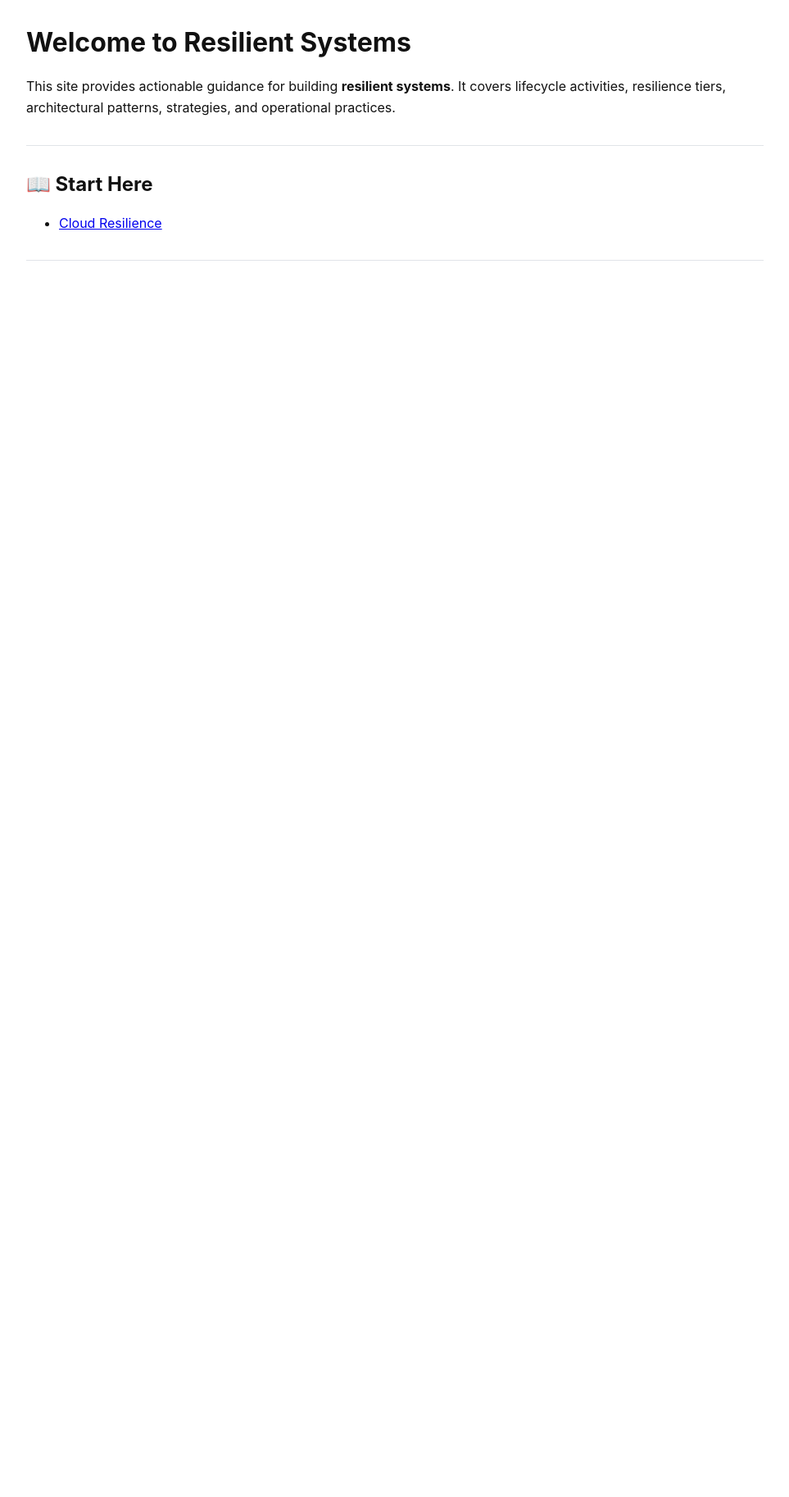
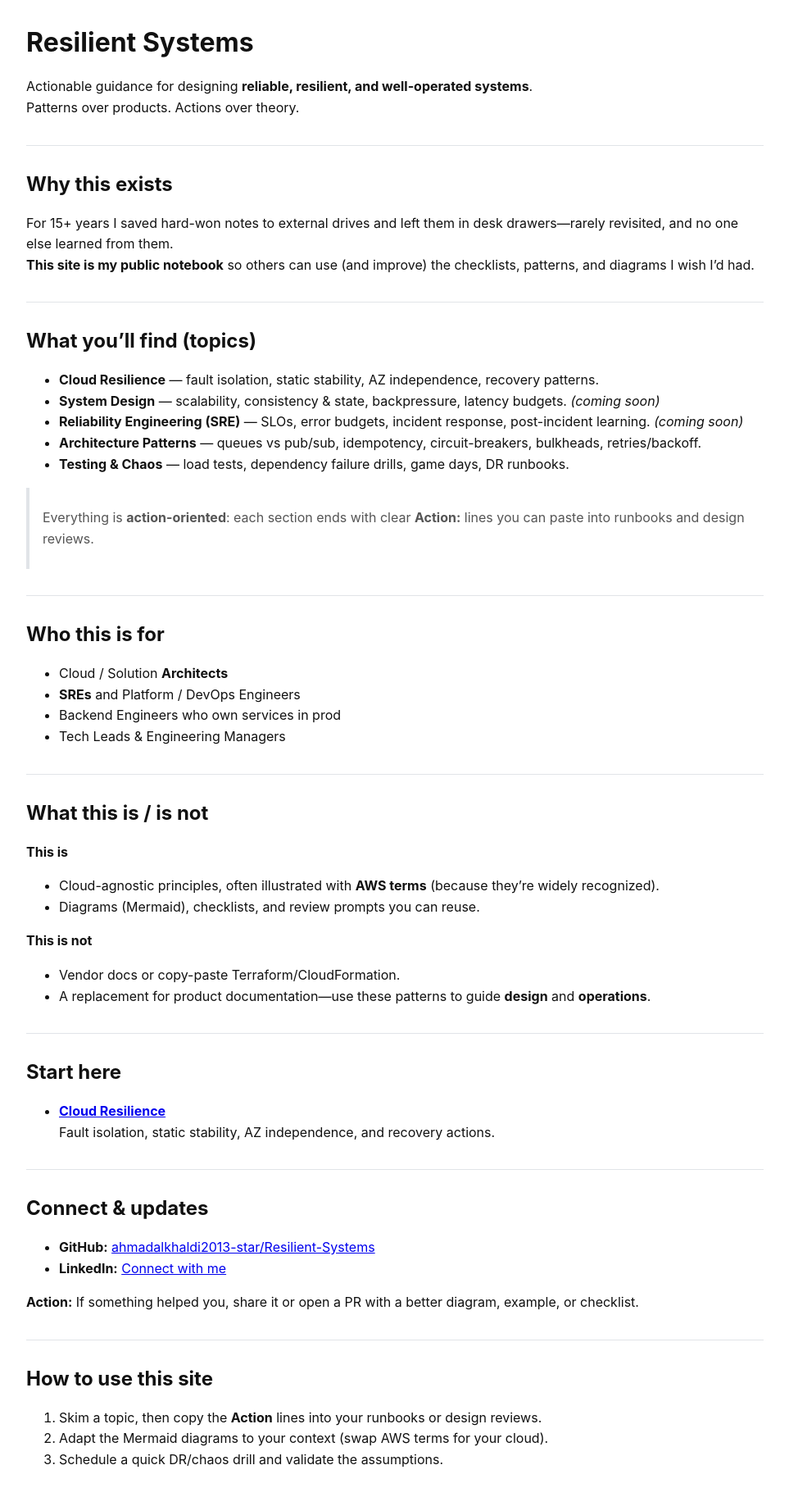
Before and after one commit to ahmadalkhaldi2013-star/Cloud-Resilience, a Jekyll site: the page built from index.md, in a window 1280 px wide. Shown: the whole page at 82% size, without its empty margins (158-1121 px from the left). Built offline with Jekyll 4.4.1, drawn with Linux system fonts in a browser that asks for light colours; before the commit the page ends 900 px from its top, so only the background shows below that.

Commit message:
update main index.md

```diff
--- a/index.md
+++ b/index.md
@@ -1,17 +1,73 @@
 ---
 layout: default
-title: Welcome to Resilience
+title: Welcome to Resilient Systems
 ---
 
-# Welcome to Resilient Systems
+# Resilient Systems
 
-This site provides actionable guidance for building **resilient  systems**.
-It covers lifecycle activities, resilience tiers, architectural patterns, strategies, and operational practices.
+Actionable guidance for designing **reliable, resilient, and well-operated systems**.
+Patterns over products. Actions over theory.
 
 ---
 
-## 📖 Start Here
-- [Cloud Resilience]({{ site.baseurl }}/Cloud-Resilience/)
+## Why this exists
 
+For 15+ years I saved hard-won notes to external drives and left them in desk drawers—rarely revisited, and no one else learned from them.
+**This site is my public notebook** so others can use (and improve) the checklists, patterns, and diagrams I wish I’d had.
 
 ---
+
+## What you’ll find (topics)
+
+- **Cloud Resilience** — fault isolation, static stability, AZ independence, recovery patterns.
+- **System Design** — scalability, consistency & state, backpressure, latency budgets. *(coming soon)*
+- **Reliability Engineering (SRE)** — SLOs, error budgets, incident response, post-incident learning. *(coming soon)*
+- **Architecture Patterns** — queues vs pub/sub, idempotency, circuit-breakers, bulkheads, retries/backoff.
+- **Testing & Chaos** — load tests, dependency failure drills, game days, DR runbooks.
+
+> Everything is **action-oriented**: each section ends with clear **Action:** lines you can paste into runbooks and design reviews.
+
+---
+
+## Who this is for
+
+- Cloud / Solution **Architects**
+- **SREs** and Platform / DevOps Engineers
+- Backend Engineers who own services in prod
+- Tech Leads & Engineering Managers
+
+---
+
+## What this is / is not
+
+**This is**
+- Cloud-agnostic principles, often illustrated with **AWS terms** (because they’re widely recognized).
+- Diagrams (Mermaid), checklists, and review prompts you can reuse.
+
+**This is not**
+- Vendor docs or copy-paste Terraform/CloudFormation.
+- A replacement for product documentation—use these patterns to guide **design** and **operations**.
+
+---
+
+## Start here
+
+- **[Cloud Resilience](https://ahmadalkhaldi2013-star.github.io/Resilient-Systems/Cloud-Resilience/)**
+  Fault isolation, static stability, AZ independence, and recovery actions.
+
+---
+
+## Connect & updates
+
+- **GitHub:** [ahmadalkhaldi2013-star/Resilient-Systems](https://github.com/ahmadalkhaldi2013-star/Resilient-Systems)
+- **LinkedIn:** [Connect with me](https://www.linkedin.com/in/alkhaldiahmad/)
+
+**Action:** If something helped you, share it or open a PR with a better diagram, example, or checklist.
+
+---
+
+## How to use this site
+
+1. Skim a topic, then copy the **Action** lines into your runbooks or design reviews.
+2. Adapt the Mermaid diagrams to your context (swap AWS terms for your cloud).
+3. Schedule a quick DR/chaos drill and validate the assumptions.
```
